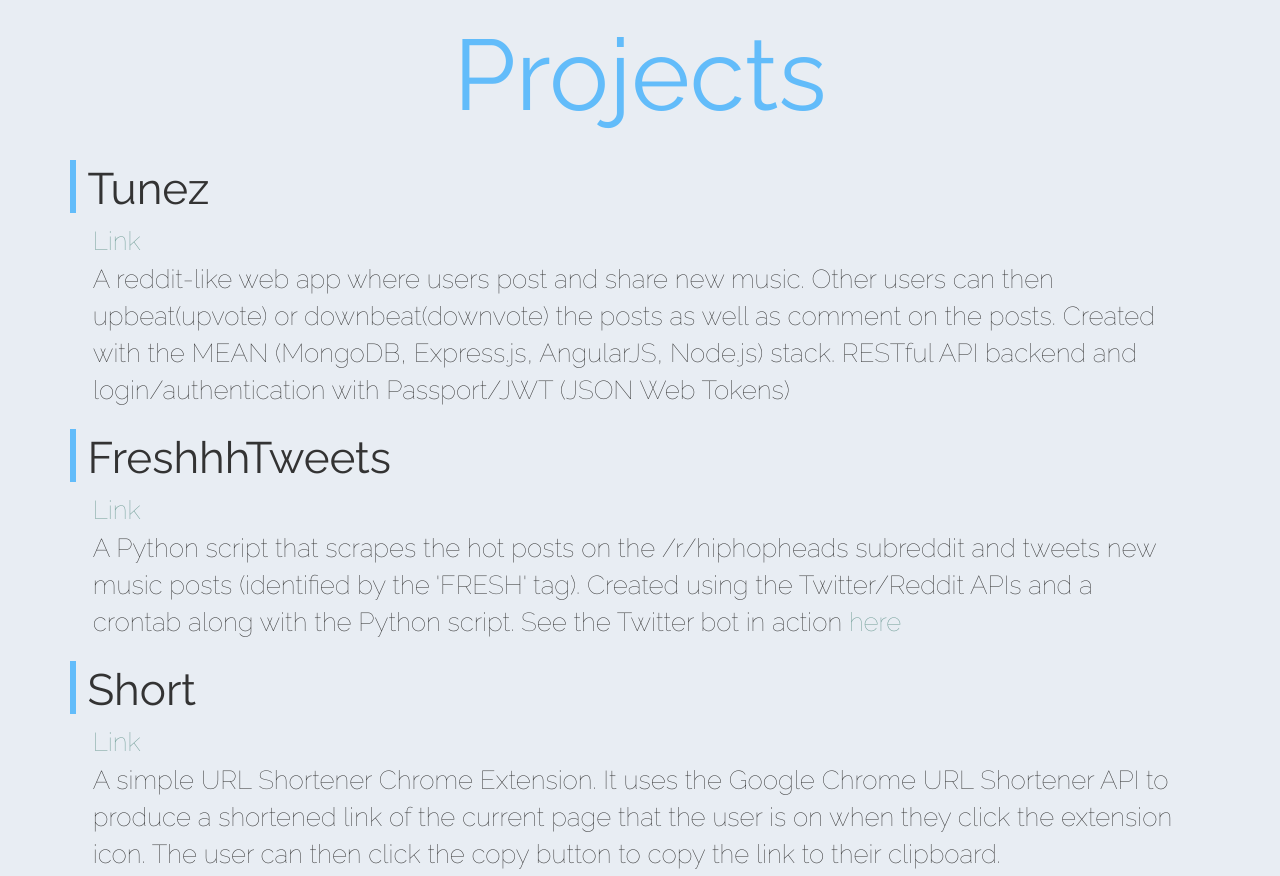
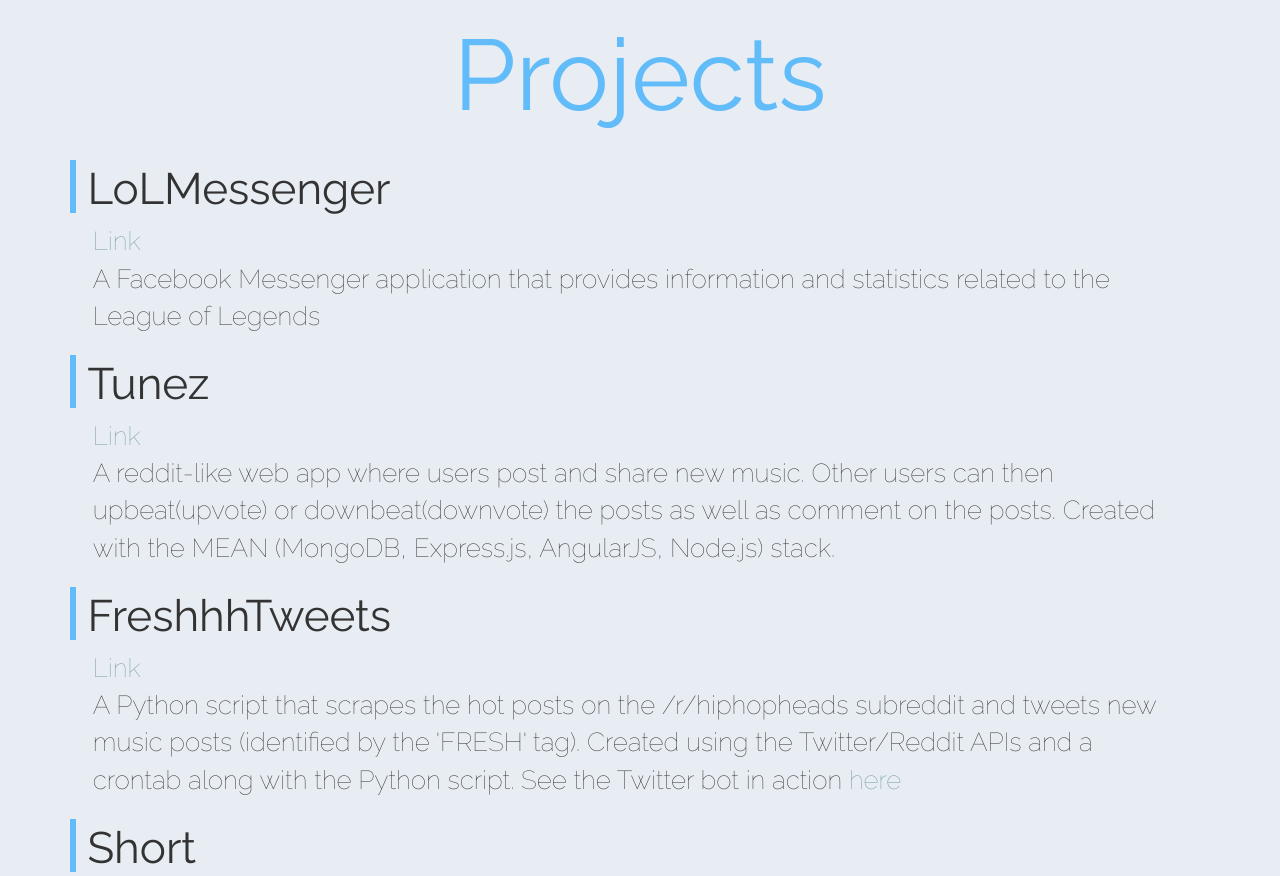
Before and after one commit to akvsh/personal-website, a plain HTML site: page projects.html in a window 1280 px wide. Shown: the top 876 px of the page. Drawn offline with Linux system fonts and the light colour scheme.

Commit message:
update site

```diff
--- a/projects.html
+++ b/projects.html
@@ -38,13 +38,21 @@
     <h1 id="title">Projects</h1>
 
     <div class="container">
+        <div>
+            <h2 class="project-title">LoLMessenger</h2>
+        </div>
+        <div>
+            <a class="text" id="link" href="https://github.com/akvsh/freechampbot" target="_blank">Link</a>
+            <p class="text"> A Facebook Messenger application that provides information and statistics related to the League of Legends</p>
+        </div>
+
 
         <div>
             <h2 class="project-title">Tunez</h2>
         </div>
         <div>
             <a class="text" id="link" href="https://github.com/akvsh/tunez" target="_blank">Link</a>
-            <p class="text"> A reddit-like web app where users post and share new music. Other users can then upbeat(upvote) or downbeat(downvote) the posts as well as comment on the posts. Created with the MEAN (MongoDB, Express.js, AngularJS, Node.js) stack. RESTful API backend and login/authentication with Passport/JWT (JSON Web Tokens)</p>
+            <p class="text"> A reddit-like web app where users post and share new music. Other users can then upbeat(upvote) or downbeat(downvote) the posts as well as comment on the posts. Created with the MEAN (MongoDB, Express.js, AngularJS, Node.js) stack.</p>
         </div>
 
         <div>
```
Also changed, not shown: about.html (+1 -1 lines), 2 other files.
